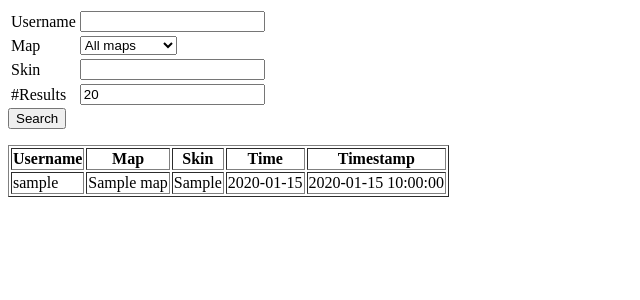
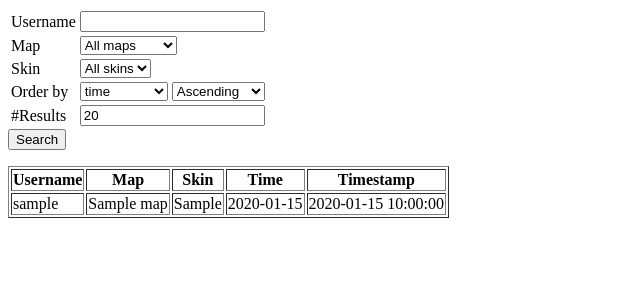
Before and after one commit to JJK96/srb2_highscores, a Flask app: page /search in a window 1280 px wide. Shown: the top 300 px of the page, without its empty margins (0-640 px from the left). Run offline with Flask 2, Linux system fonts and the light colour scheme; tables that the repository leaves empty hold one stand-in row (values such as "Sample post").

Commit message:
Add ordering to front-end and several other changes
- Username autocomplete
- Skins dropdown
- Api:
    - Users
    - Skins

```diff
--- a/app.py
+++ b/app.py
@@ -48,6 +48,8 @@ key_to_column = {
     'mapname': Map.name,
     'map_id': Map.id,
     'skin': Highscore.skin,
+    'time': Highscore.time,
+    'time_string': Highscore.time_string,
     'datetime': Highscore.datetime
 }
 
@@ -55,6 +57,7 @@ key_to_column = {
 class GetParam:
     param: str
     description: str
+    values: list = None
 
 @dataclass
 class Endpoint:
@@ -74,15 +77,37 @@ def api():
             GetParam('username', 'Search by username'),
             GetParam('mapname', 'Search by map name'),
             GetParam('map_id', 'Search by map id'),
-            GetParam('skin', 'Search by skin'),
-            GetParam('limit', 'Set the maximal number of records to return')
+            GetParam('skin', 'Search by skin', values=get_skins()),
+            GetParam('limit', 'Set the maximal number of records to return'),
+            GetParam('order', 'Order by any of the returned columns', values=[x for x in key_to_column.keys()]),
+            GetParam('descending', 'Set the order direction to descending')
         ]),
-        Endpoint('/api/highscores', 'Get best scores per map and skin')
+        Endpoint('/api/highscores', 'Get best scores per map and skin'),
+        Endpoint('/api/skins', 'Get the different skins in the database'),
+        Endpoint('/api/users', 'Get the different users in the database'),
     ]
     response = json.dumps({
         'endpoints': endpoints
     }, default=lambda o: o.__dict__)
     resp = Response(response=response, status=200, mimetype="application/json")
+    return resp
+
+def get_users():
+    users = db.session.query(Highscore.username).distinct().all()
+    return [x.username for x in users]
+
+def get_skins():
+    skins = db.session.query(Highscore.skin).distinct().all()
+    return [x.skin for x in skins]
+
+@app.route('/api/users')
+def api_users():
+    resp = Response(response=json.dumps(get_users()), status=200, mimetype="application/json")
+    return resp
+
+@app.route('/api/skins')
+def api_skins():
+    resp = Response(response=json.dumps(get_skins()), status=200, mimetype="application/json")
     return resp
 
 @app.route('/api/search')
@@ -98,10 +123,10 @@ def search():
         .filter(Map.id == Highscore.map_id)
 
     order = request.args.get('order')
-    order_direction = request.args.get('order_direction')
+    descending = request.args.get('descending')
     if order in key_to_column:
         order_by = key_to_column[order]
-        if order_direction == 'desc':
+        if descending:
             order_by = order_by.desc()
         query = query.order_by(order_by)
     query = query.order_by(Highscore.time.asc())
@@ -190,6 +215,9 @@ def highscores_map_skin():
 def home():
     return render_template('search.html',
                            maps=get_maps(),
+                           columns=[x for x in key_to_column.keys()],
+                           skins=get_skins(),
+                           users=get_users(),
                            config=Config)
 
 
--- a/templates/search.html
+++ b/templates/search.html
@@ -10,7 +10,13 @@
                     <label for="username">Username</label>
                 </td>
                 <td>
-                    <input id="username" name="username" type="text"></input>
+                    <input id="username" list="users" name="username" type="text">
+                    <datalist id="users">
+                        {% for user in users: %}
+                        <option value="{{user}}">{{user}}</option>
+                        {% endfor %}
+                    </datalist>
+                    </input>
                 </td>
             </tr>
             <tr>
@@ -31,8 +37,28 @@
                     <label for="skin">Skin</label>
                 </td>
                 <td>
-                    <input id="skin"     name="skin"     type="text">
-                    </input>
+                    <select id="skin" name="skin" type="select" onchange="submit_form()">
+                        <option value="">All skins</option>
+                        {% for skin in skins: %}
+                        <option value="{{skin}}">{{skin}}</option>
+                        {% endfor %}
+                    </select>
+                </td>
+            </tr>
+            <tr>
+                <td>
+                    <label for="order">Order by</label>
+                </td>
+                <td>
+                    <select id="order" name="order" type="select" onchange="submit_form()">
+                        {% for column in columns: %}
+                        <option value="{{column}}" {% if column == 'time' %} selected="selected" {% endif %}>{{column}}</option>
+                        {% endfor %}
+                    </select>
+                    <select id="descending" name="descending" type="select" onchange="submit_form()">
+                        <option value="">Ascending</option>
+                        <option value="1">Descending</option>
+                    </select>
                 </td>
             </tr>
             <tr>
```
